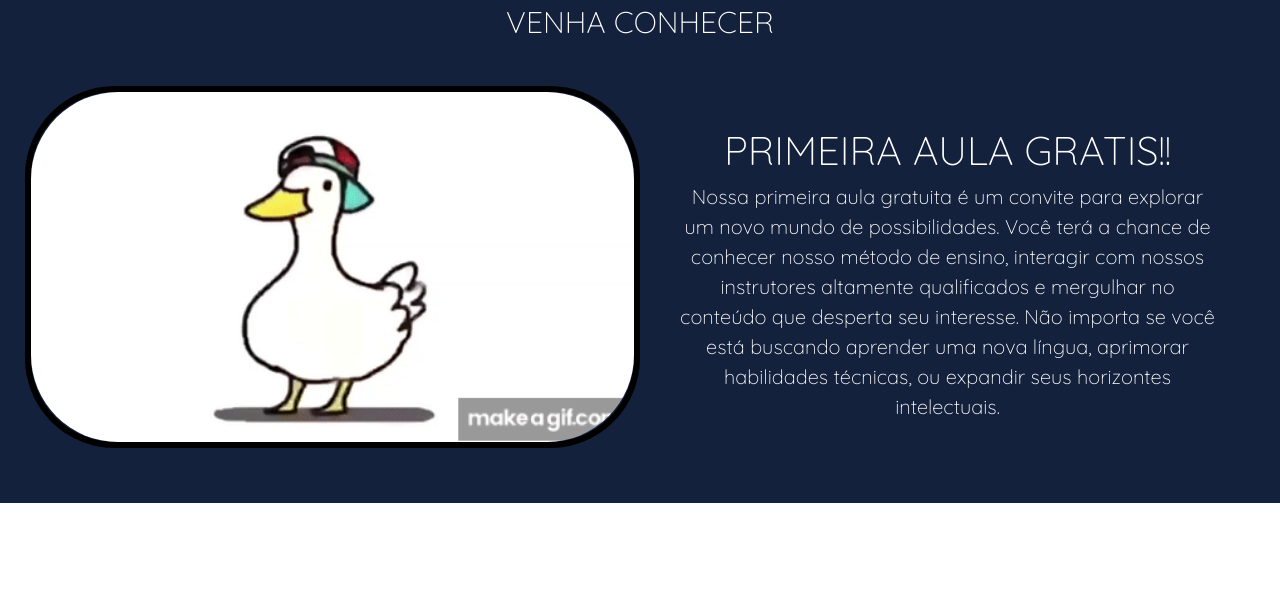
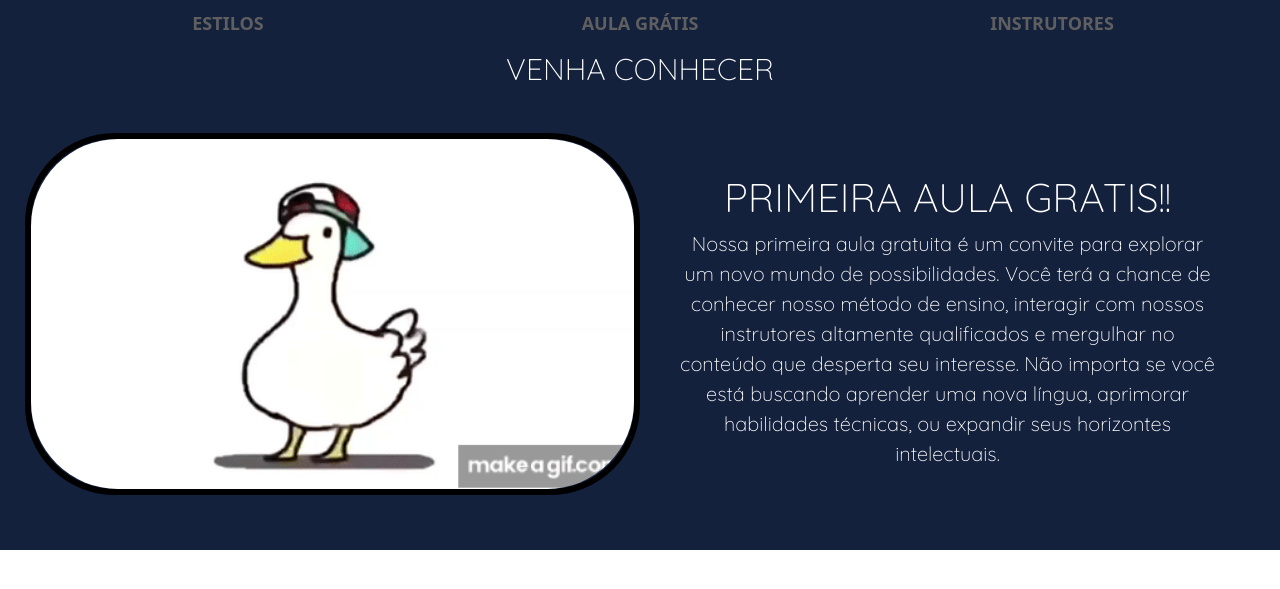
Before and after one commit to nicolasdosantos/FlaskDanca, a Flask app: page /conhecer in a window 1280 px wide. Shown: the top 589 px of the page. Run offline with Flask 3, Linux system fonts and the light colour scheme.

Commit message:
-----------

```diff
--- a/static/style.css
+++ b/static/style.css
@@ -20,7 +20,7 @@ a {
 
 /* ------------------------------------- HEADER --------------------------------- */
 
-header {
+.header {
     background-image: url("/static/imagem.svg");
     background-size: cover;
     height: 100vh;
@@ -29,7 +29,7 @@ header {
     font-family: 'Grandstander', cursive;
 }
 
-header h3 {
+.header h3 {
     font-family: 'Grandstander', cursive;
     font-size: 100px;
 }
@@ -105,17 +105,13 @@ header h3 {
     border: none;
     outline: none;
     background-color: rgb(244, 244, 244);
-    padding: 10px 20px;
+    padding: 0px 20px;
     font-size: 12px;
     font-weight: 700;
     color: black;
     border-radius: 5px;
     transition: all ease 0.1s;
     box-shadow: 0px 5px 0px 0px rgb(211, 211, 211);
-    padding-top: 6px;
-    padding-bottom: 6px;
-    padding-left: 30px;
-    padding-right: 30px;
     border: none;
     border-radius: 20px;
 }
--- a/templates/conhecer.html
+++ b/templates/conhecer.html
@@ -18,7 +18,14 @@
     <title>{{ Titulo }}</title>
 </head>
 <body>
-    <main class="container-fluid">
+    <header class="container-fluid" style="background-color: #14213D">
+        <div class="row-md-12" id="nav">
+            <div class="col-md-4"><a href="estilos"><button>Estilos</button></a></div>
+            <div class="col-md-4"><a href="conhecer"><button>Aula grátis </button></a></div>
+            <div class="col-md-4"><a href="prof"><button>Instrutores</button></a></div>
+        </div>
+    </header>
+    <main class="container-fluid" style="background-color: #14213D">
         <div class="row" id="aula-gratis"
             style="background-color: #14213D; color: white; text-align: center; font-size: 30px;">
             <p>VENHA CONHECER</p>
--- a/templates/main.html
+++ b/templates/main.html
@@ -18,11 +18,11 @@
     <title>{{ Titulo }}</title>
 </head>
 <body>
-    <header class="container-fluid">
+    <header class="container-fluid header">
         <div class="row-md-12" id="nav">
             <div class="col-md-4"><a href="estilos"><button>Estilos</button></a></div>
             <div class="col-md-4"><a href="conhecer"><button>Aula grátis </button></a></div>
-            <div class="col-md-4"><a href="professores"><button>Instrutores</button></a></div>
+            <div class="col-md-4"><a href="prof"><button>Instrutores</button></a></div>
         </div>
         <div class="row-md-12" id="titulo">
             <h3 style="font-size: 80px;">
```
Also changed, not shown: templates/estilos.html (+7 -0 lines), templates/professores.html (+7 -0 lines), templates/video.html (+7 -0 lines).
